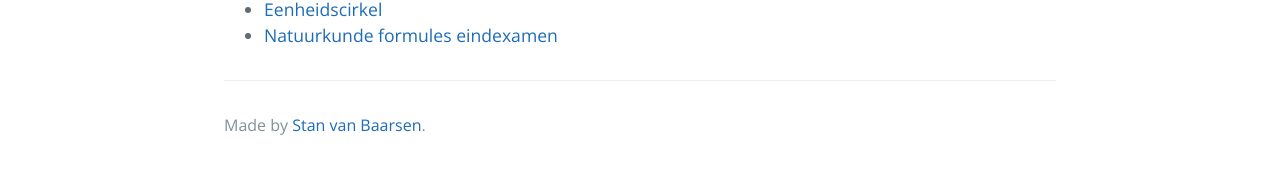
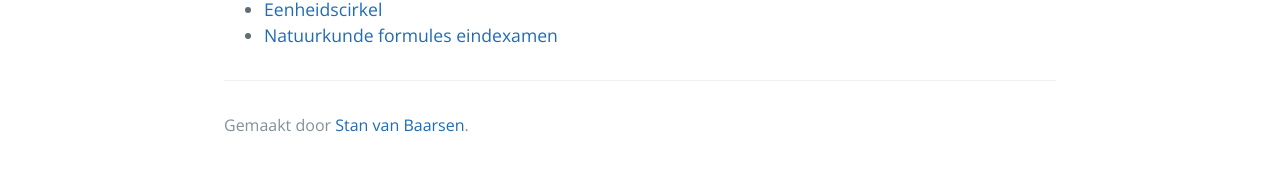
Before and after one commit to wiskundevragen/wiskundevragen.github.io, a Jekyll site: the page built from index.html, in a window 1280 px wide. Shown: the part 714-888 px from the top of the page. Built offline with Jekyll 4.4.1, drawn with Linux system fonts in a browser that asks for light colours.

Commit message:
remove cringy english footer

```diff
--- a/_layouts/default.html
+++ b/_layouts/default.html
@@ -50,7 +50,7 @@
 		</ul>
 		{% endif %}
 		<footer class="site-footer">
-			<span class="site-footer-credits">Made by <a href='https://linkedin.com/in/stan-van-baarsen'>Stan van
+			<span class="site-footer-credits">Gemaakt door <a href='https://linkedin.com/in/stan-van-baarsen'>Stan van
 					Baarsen</a>.</span>
 		</footer>
 	</main>
```
